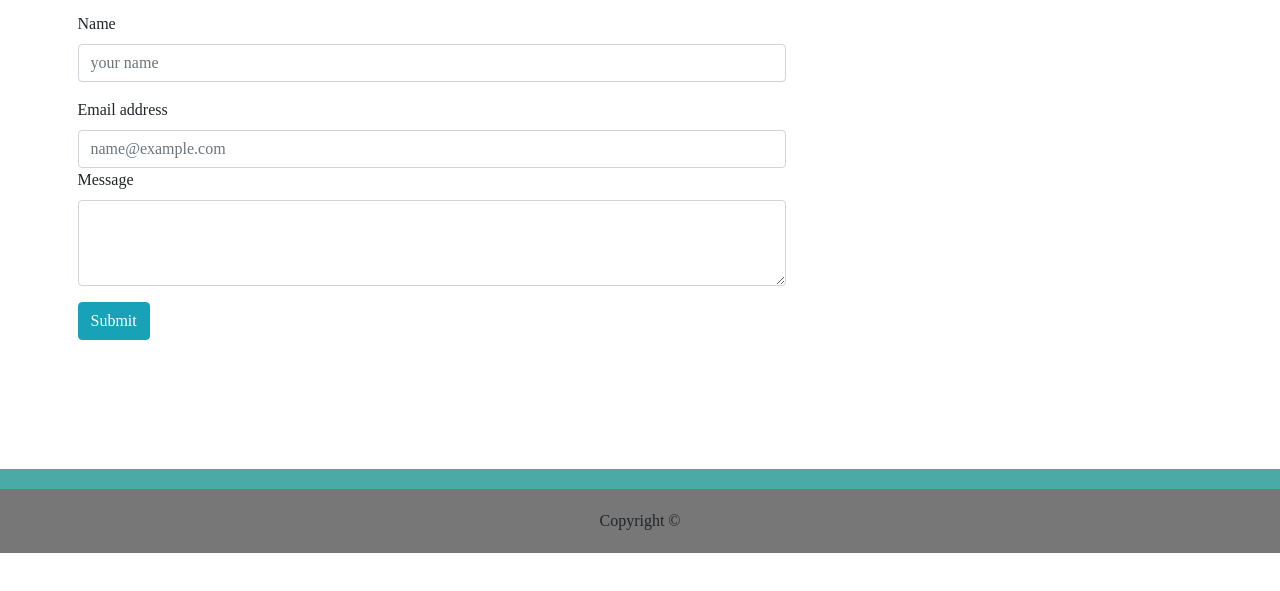
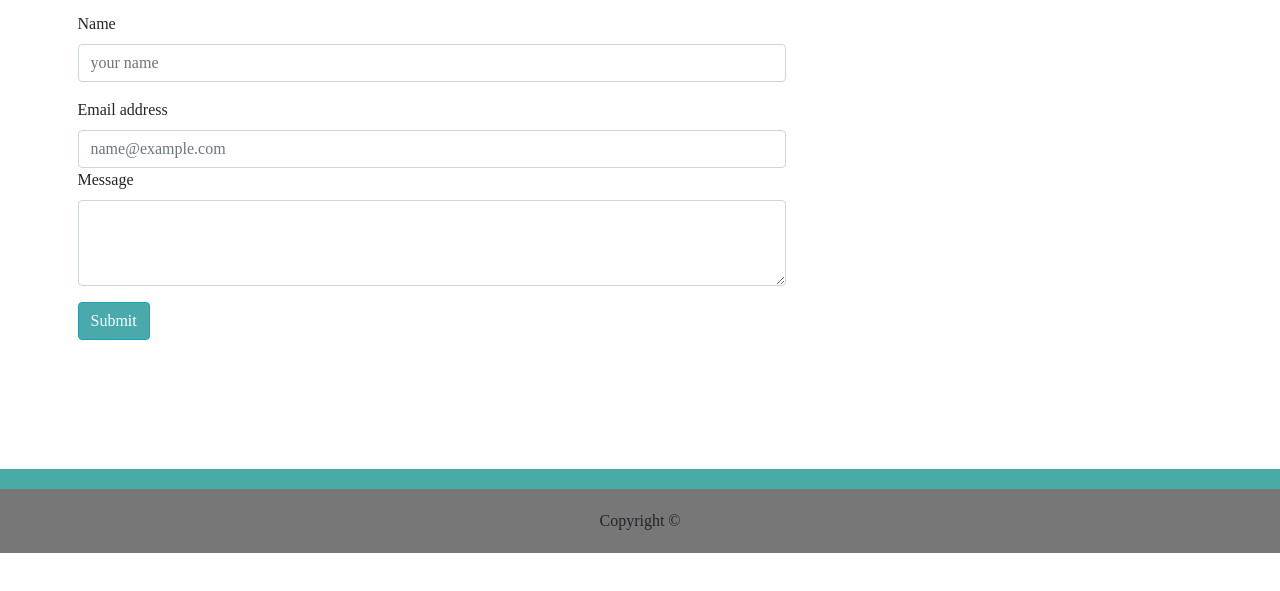
Before and after one commit to enelsonii/Bootstrap-Portfolio, a plain HTML site: page contact.html in a window 1280 px wide. Shown: the part 247-838 px from the top of the page. Drawn offline with nearby package versions, Linux system fonts and the light colour scheme.

Commit message:
Change submit button in contact.html.

```diff
--- a/contact.html
+++ b/contact.html
@@ -54,7 +54,7 @@
                               <label for="exampleFormControlTextarea1">Message</label>
                               <textarea class="form-control" id="exampleFormControlTextarea1" rows="3"></textarea>
                             </div>
-                            <button type="button" href="#" class="btn btn-info">Submit</button>
+                            <button type="button" href="#" class="btn btn-info" style="background-color:#4aaaab">Submit</button>
                           </form>
             </div>
         </div>
```
